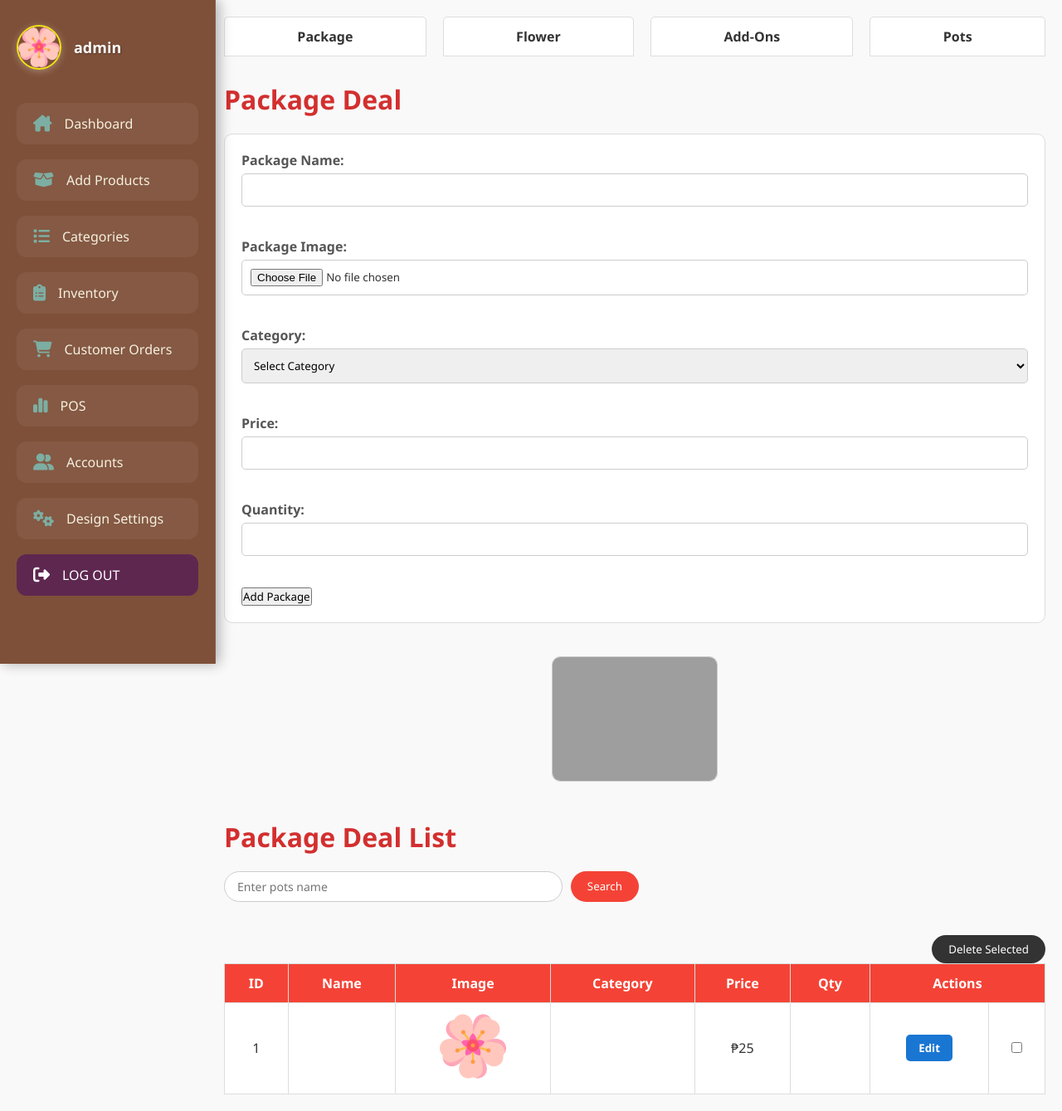
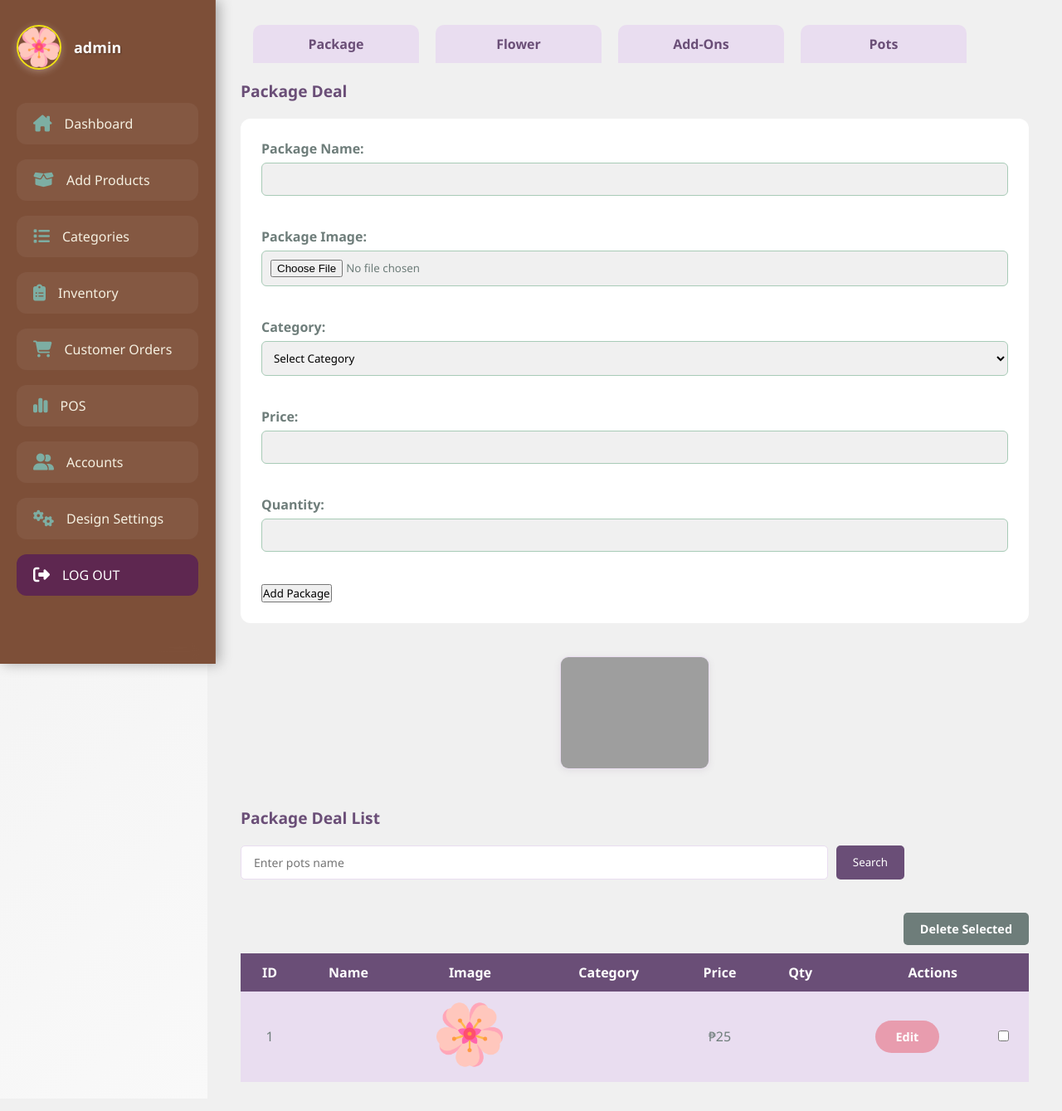
Before and after one commit to mikeyswifedjk/vincere-de-floret, a PHP site: page /flowershop/php/add-pots.php in a window 1280 px wide. Shown: the whole page at 83% size. After the commit the page ends 1304 px from the top, so only its background shows below. Run offline with PHP 8.4, Linux system fonts and the light colour scheme; data comes from the database, SQL or seed files in the repository; data that the repository does not hold is empty; some web fonts are replaced; grey boxes are pictures that could not be loaded.

Commit message:
feat: added pots ui page

```diff
--- a/css/add-pots.css
+++ b/css/add-pots.css
@@ -1,3 +1,14 @@
+:root {
+  --floral-rose: #e89cae;
+  --sage-green: #a8cbb7;
+  --snow-white: #ffffff;
+  --cloud-gray: #f0f0f0;
+  --slate-gray: #6e7d7a;
+  --rich-purple: #6a4e77;
+  --light-lavender: #e9ddf0;
+  --soft-shadow: rgba(106, 78, 119, 0.1);
+}
+
 * {
   margin: 0;
   padding: 0;
@@ -6,8 +17,8 @@
 }
 
 body {
-    background-color: #f9f9f9;
-    color: #333;
+  background: linear-gradient(to bottom right, var(--cloud-gray), var(--snow-white));
+  color: var(--slate-gray);
 }
 
 .main-container {
@@ -19,8 +30,8 @@ body {
 .content-wrapper {
   margin-left: 250px;
   flex-grow: 1;
-    padding: 20px;
-    background-color: #f9f9f9;
+  padding: 20px 40px;
+  background-color: var(--cloud-gray);
   overflow-x: auto;
 }
 
@@ -28,116 +39,109 @@ body {
 .tab-container {
   display: flex;
   gap: 20px;
-    margin-bottom: 30px;
-    justify-content: center;
-    border-radius: 5px;
+  margin-bottom: 10px;
+  justify-content: flex-start;
+ padding: 10px 15px;
 }
 
 .tab-container div {
-    flex-grow: 1;
+    width: 200px;
   text-align: center;
-    padding: 12px 20px;
-    background-color: #fff;
-    border: 1px solid #ddd;
-    border-radius: 5px 5px 0 0;
+  padding: 12px;
+  background-color: var(--light-lavender);
+  border-radius: 10px 10px 0 0;
   cursor: pointer;
-    transition: background-color 0.3s, color 0.3s;
+  transition: background-color 0.3s ease, color 0.3s ease;
 }
 
 .tab-container div:hover {
-    background-color: #f44336;
-    color: white;
+  background-color: var(--floral-rose);
+  color: var(--snow-white);
 }
 
 .tab-container .product-tab a,
 .tab-container .flower-tab a,
 .tab-container .add-ons-tab a,
 .tab-container .pots-tab a {
-    display: block;
   text-decoration: none;
-    color: #333;
+  color: var(--rich-purple);
   font-weight: bold;
-    font-size: 16px;
-}
-
-.tab-container .product-tab a:hover,
-.tab-container .flower-tab a:hover,
-.tab-container .add-ons-tab a:hover,
-.tab-container .pots-tab a:hover {
-    color: white;
 }
 
 .tab-container .product-tab.active,
 .tab-container .flower-tab.active,
 .tab-container .add-ons-tab.active,
 .tab-container .pots-tab.active {
-    background-color: #d32f2f;
-    color: white;
-    border-bottom: 2px solid #fff;
+  background-color: var(--rich-purple);
+  color: var(--snow-white);
 }
 
-/* Heading Styles */
-.text1, .text4 {
+/* Headings */
+.text1,
+.text4 {
   text-align: left;
   margin-bottom: 20px;
-    color: #d32f2f;
+  color: var(--rich-purple);
+  font-size: 1.2rem;
+  font-weight: bold;
 }
 
 /* Add Product Form */
 .add {
-    background-color: #fff;
-    padding: 20px;
-    border: 1px solid #ddd;
-    border-radius: 10px;
+  background-color: var(--snow-white);
+  padding: 25px;
+  border-radius: 12px;
   margin-bottom: 40px;
-    width: 100%;
-    margin-left: auto;
-    margin-right: auto;
 }
 
 .add form label {
+  font-weight: bold;
+  color: var(--slate-gray);
+  margin-bottom: 6px;
   display: block;
-    font-weight: bold;
-    margin-bottom: 5px;
-    color: #555;
 }
 
 .add form input,
 .add form select {
   width: 100%;
   padding: 10px;
-    margin-bottom: 15px;
-    border: 1px solid #ccc;
-    border-radius: 5px;
+  border: 1px solid var(--sage-green);
+  border-radius: 6px;
+  margin-bottom: 16px;
+  background-color: var(--cloud-gray);
 }
 
+/* Submit Button */
 .buttonProduct {
-    background-color: #388e3c;
-    color: white;
-    padding: 10px 20px;
+    width: 100%;
+  background-color: var(--sage-green);
+  color: var(--snow-white);
+  padding: 20px 20px;
   border: none;
-    border-radius: 5px;
+  border-radius: 6px;
   cursor: pointer;
   font-weight: bold;
+  font-size: 1rem;
 }
 
 .buttonProduct:hover {
-    background-color: #2e7d32;
+  background-color: #8fb89f;
 }
 
 /* Image Preview */
 .imageProd {
   text-align: center;
-    margin-bottom: 30px;
+  margin-bottom: 25px;
 }
 
 .imageProd img {
-    max-width: 200px;
+  max-width: 180px;
   border-radius: 10px;
-    border: 1px solid #ccc;
+  border: 1px solid var(--light-lavender);
+  box-shadow: 0 2px 8px var(--soft-shadow);
 }
 
-/* View Table */
+/* Table View */
 .view {
   margin-top: 40px;
 }
@@ -153,47 +157,60 @@ body {
 }
 
 .viewTable {
+
   width: 100%;
-    border-collapse: collapse;
-    background-color: #fff;
+  border-collapse:collapse;
+  background-color: var(--snow-white);
 }
 
 .viewTable th,
 .viewTable td {
   padding: 12px;
-    border: 1px solid #ddd;
   text-align: center;
 }
 
 .viewTable th {
-    background-color: #f44336;
-    color: white;
+
+  background-color: var(--rich-purple);
+  color: var(--snow-white);
+}
+
+.viewTable tr:nth-child(even) {
+  background-color: var(--light-lavender);
 }
 
 .viewTable img {
   max-width: 80px;
-    height: auto;
   border-radius: 5px;
 }
 
-
 /* Buttons */
-.editbtn {
-    padding: 7px 15px;
+.editbtn,
+.deletebtn {
+  padding: 10px 25px;
   border: none;
-    border-radius: 5px;
+  border-radius: 25px;
   font-weight: bold;
   cursor: pointer;
-    text-decoration: none;
+  font-size: 0.9rem;
 }
 
 .editbtn {
-    background-color: #1976d2;
+  background-color: var(--floral-rose);
   color: white;
 }
 
 .editbtn:hover {
-    background-color: #1565c0;
+  background-color: #d48294;
+}
+
+.deletebtn {
+  background-color: var(--rich-purple);
+  color: white;
+}
+
+.deletebtn:hover {
+  background-color: #543b5f;
 }
 
 .table-controls {
@@ -204,36 +221,55 @@ body {
   margin-bottom: 20px;
 }
 
+/* Search Bar */
 .search-form {
   display: flex;
   gap: 10px;
   flex-grow: 1;
-    max-width: 500px;
+  max-width: 800px;
 }
 
 .search-form input[type="text"] {
   flex-grow: 1;
-    padding: 8px 15px;
-    border: 1px solid #ccc;
-    border-radius: 25px;
+  padding: 10px 15px;
+  border: 1px solid var(--light-lavender);
+  border-radius: 5px;
+  background-color: var(--snow-white);
   font-size: 14px;
 }
 
 .search-form .btnSearch {
   padding: 8px 20px;
-    background-color: #f44336;
+  background-color: var(--rich-purple);
   color: white;
   border: none;
-    border-radius: 25px;
+  border-radius: 5px;
   cursor: pointer;
 }
 
-.deletebtn {
+#deleteForm .deletebtn {
   float: right;
-    padding: 8px 20px;
-    background-color: #333;
+  padding: 10px 20px;
+  margin-bottom: 10px;
+  background-color: var(--slate-gray);
   color: white;
   border: none;
-    border-radius: 25px;
+  border-radius: 5px;
   cursor: pointer;
 }
+
+/* Delete Checkbox */
+.delete-checkbox {
+  width: 20px;
+  height: 20px;
+  cursor: pointer;
+  accent-color: var(--floral-rose);
+  border: 1px solid var(--light-lavender);
+  border-radius: 4px;
+  margin-right: 10px;
+}
+
+.delete-checkbox:checked {
+  background-color: var(--floral-rose);
+  border-color: var(--rich-purple);
+}
--- a/php/add-addons.php
+++ b/php/add-addons.php
@@ -59,7 +59,7 @@ if (isset($_POST["submit"])) {
 <head>
     <meta charset="UTF-8">
     <meta http-equiv="X-UA-Compatible" content="IE=edge">
-    <title>Add addons - Admin Page</title>
+    <title>Add Addons</title>
     <meta name="viewport" content="width=device-width, initial-scale=1.0">
     <link rel="icon" type="image/png" href="../assets/logo/logo2.png"/>
     <link rel="stylesheet" href="../css/add-addons.css">
--- a/php/add-flowers.php
+++ b/php/add-flowers.php
@@ -134,7 +134,7 @@ if (isset($_POST["submit"])) {
         <form action="delete-multiple.php" method="post" id="deleteForm">
                     <button type="submit" class="deletebtn" onclick="deleteflowerss();">Delete Selected</button>
                 </form>
-        <table border="1" cellspacing="0" cellpadding="10" class="viewTable">
+        <table cellspacing="0" cellpadding="10" class="viewTable">
             <tr class="thView">
                 <th>ID</th>
                 <th>Name</th>
--- a/php/add-pots.php
+++ b/php/add-pots.php
@@ -59,7 +59,7 @@ if (isset($_POST["submit"])) {
 <head>
     <meta charset="UTF-8">
     <meta http-equiv="X-UA-Compatible" content="IE=edge">
-    <title>Add pots - Admin Page</title>
+    <title>Add Pots</title>
     <meta name="viewport" content="width=device-width, initial-scale=1.0">
     <link rel="icon" type="image/png" href="../assets/logo/logo2.png"/>
     <link rel="stylesheet" href="../css/add-pots.css">
@@ -134,7 +134,7 @@ if (isset($_POST["submit"])) {
         <form action="delete-multiple.php" method="post" id="deleteForm">
                     <button type="submit" class="deletebtn" onclick="deletepotss();">Delete Selected</button>
                 </form>
-        <table border="1" cellspacing="0" cellpadding="10" class="viewTable">
+        <table cellspacing="0" cellpadding="10" class="viewTable">
             <tr class="thView">
                 <th>ID</th>
                 <th>Name</th>
```
Lines whose indentation alone changed are shown as unchanged.
